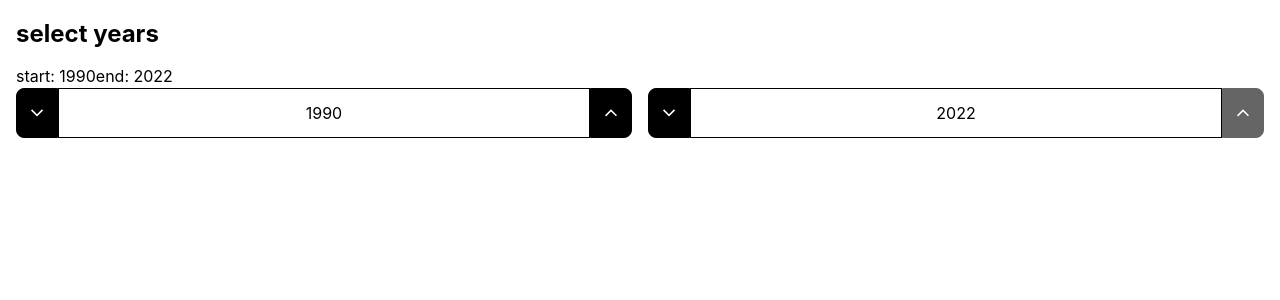
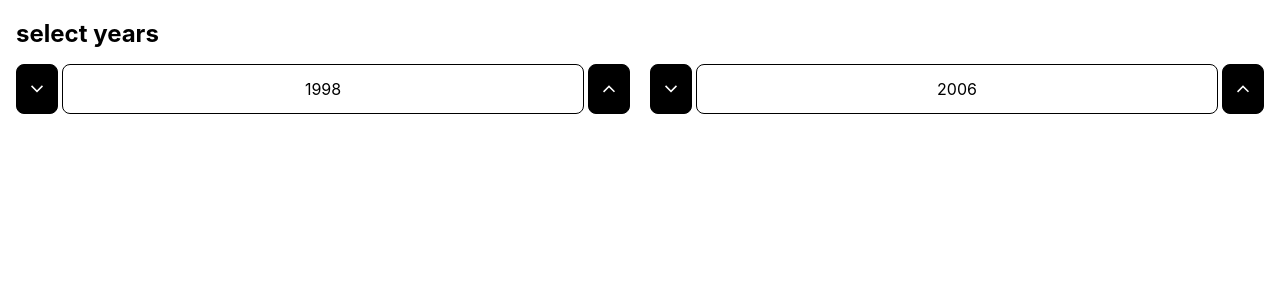
Before and after one commit to a-xmd/hits, a Next.js app: page / in a window 1280 px wide. Shown: the top 300 px of the page. Built offline with nearby package versions, Linux system fonts and the light colour scheme.

Commit message:
change spacing

```diff
--- a/components/year-picker/year-picker.module.scss
+++ b/components/year-picker/year-picker.module.scss
@@ -1,6 +1,6 @@
 .container {
   display: flex;
-  gap: var(--spacing-regular);
+  gap: var(--spacing-l);
 
   > * {
     flex: 1;
@@ -8,20 +8,11 @@
 
   .year-selector-container {
     display: flex;
+    gap: var(--spacing-xxs);
 
     > button {
-      // flex-shrink: 0;
+      flex-shrink: 0;
       padding: var(--spacing-xs);
-
-      &:first-of-type {
-        border-top-right-radius: unset;
-        border-bottom-right-radius: unset;
-      }
-
-      &:last-of-type {
-        border-top-left-radius: unset;
-        border-bottom-left-radius: unset;
-      }
 
       background-color: var(--color-primary);
       color: white;
@@ -34,7 +25,6 @@
 
     select {
       flex: 1;
-      border-radius: unset;
     }
   }
 }
--- a/styles/globals.scss
+++ b/styles/globals.scss
@@ -117,9 +117,12 @@ input {
   --color-primary: black;
 
   // spacings
+  --spacing-xxs: 0.25rem;
   --spacing-xs: 0.5rem;
   --spacing-s: 0.75rem;
   --spacing-regular: 1rem;
+  --spacing-l: 1.25rem;
+  --spacing-xl: 1.5rem;
 
   // radius
   --radius-pill: 100%;
--- a/views/pages/home.tsx
+++ b/views/pages/home.tsx
@@ -7,8 +7,8 @@ const useFetchHits = () => {
 
   const [startYear, setStartYear] = useState(START_YEAR)
   const [endYear, setEndYear] = useState(END_YEAR)
-  const [selectedStartYear, setSelectedStartYear] = useState(1990)
-  const [selectedEndYear, setSelectedEndYear] = useState(END_YEAR)
+  const [selectedStartYear, setSelectedStartYear] = useState(1998)
+  const [selectedEndYear, setSelectedEndYear] = useState(2006)
 
   useEffect(() => {
     console.log('fetch!')
@@ -39,8 +39,7 @@ export const HomeView = () => {
   return (
     <div>
       <h2>select years</h2>
-      <span>start: {selectedStartYear}</span>
-      <span>end: {selectedEndYear}</span>
+
       <YearPicker
         startYear={startYear}
         selectedStartYear={selectedStartYear}
```
